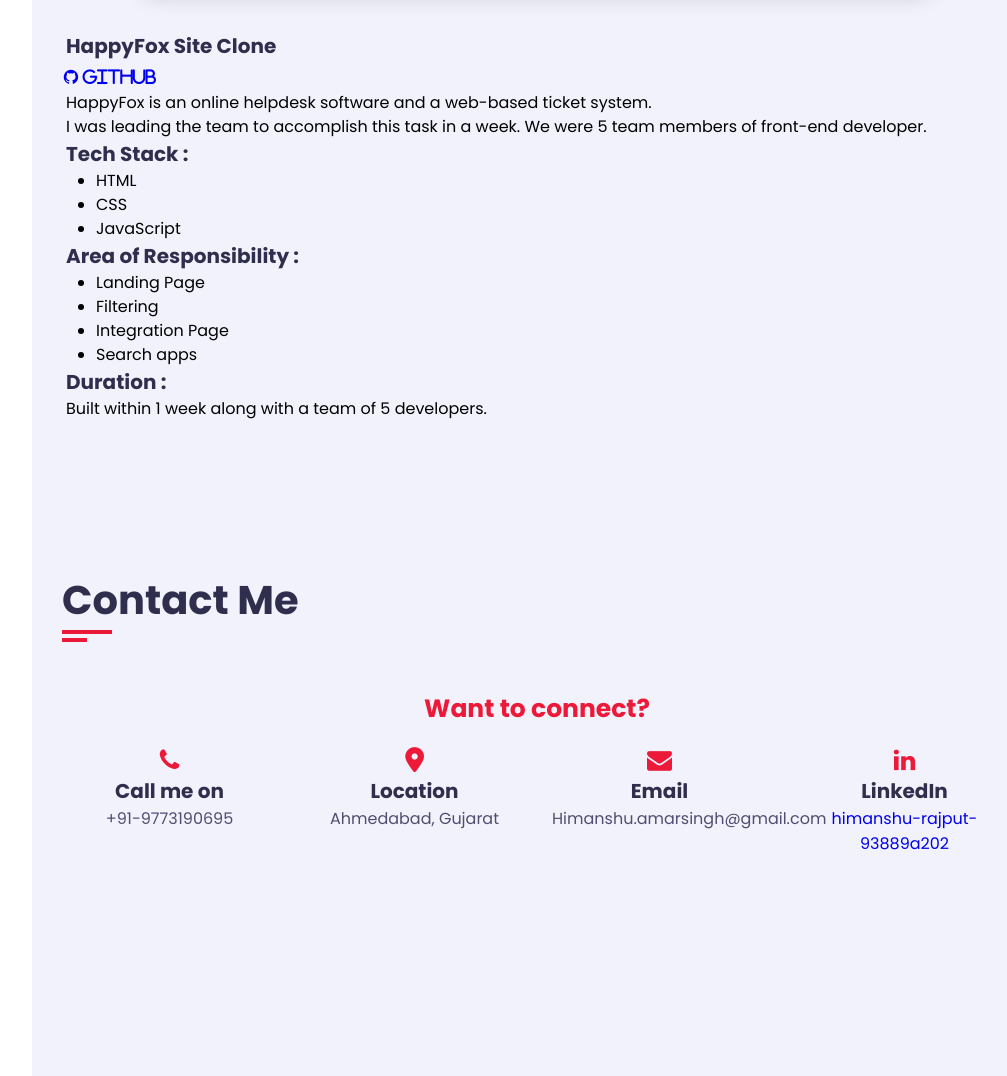
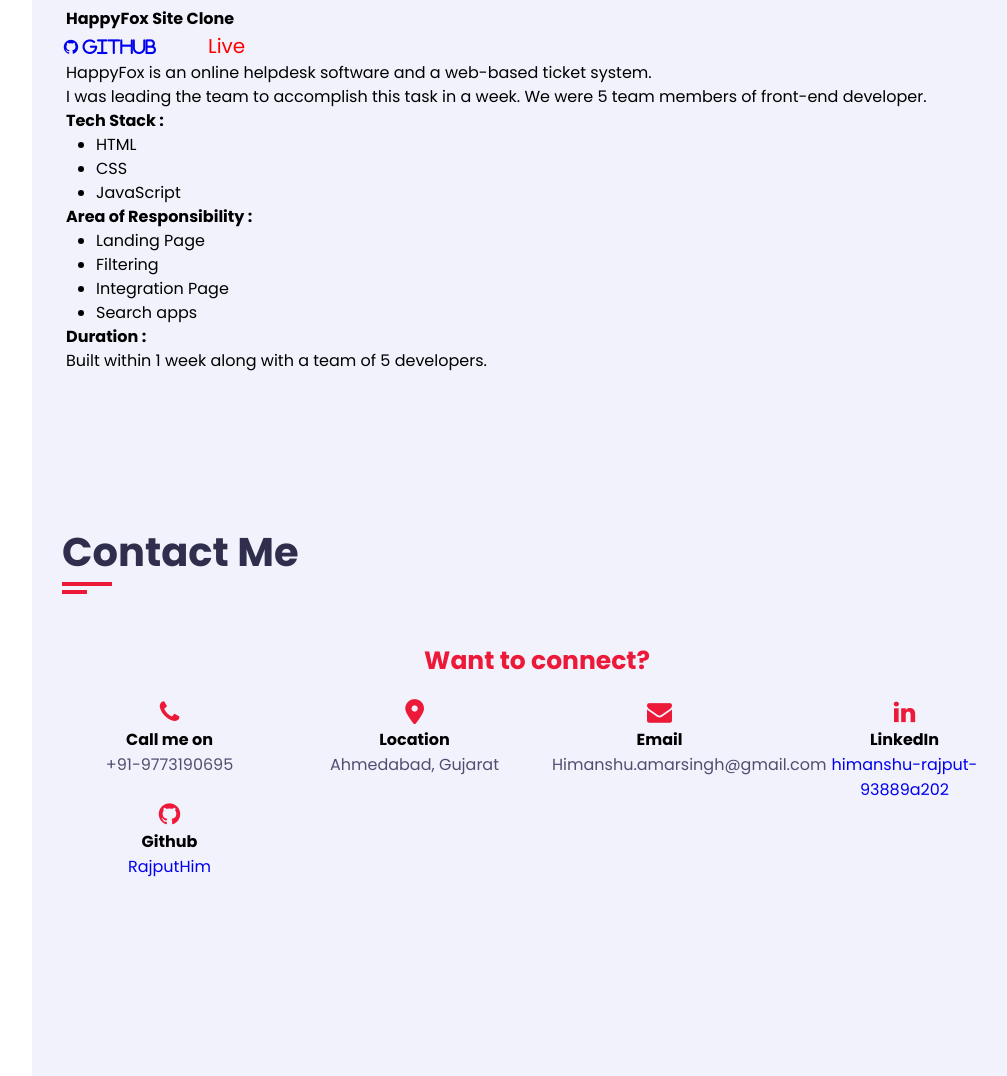
Before and after one commit to RajputHim/RajputHim.github.io, a plain HTML site: page index.html in a window 1280 px wide. Shown: the part 3722-4798 px from the top of the page, without its empty margins (238-1245 px from the left). Drawn offline with Linux system fonts and the light colour scheme; a web font is replaced by a local one.

Commit message:
Added deployed link

```diff
--- a/css/style.css
+++ b/css/style.css
@@ -513,6 +513,15 @@
   margin-top: 25px;
 }
 
+.live_link {
+  margin-left: 50px;
+  color: red;
+  font-size: 20px;
+}
+.live_link:hover {
+  color: green;
+}
+
 .project_ss_cont {
   width: 80%;
   height: 350px;
@@ -559,7 +568,7 @@
   margin-left: 30px;
 }
 
-.site_name,
+/* .site_name,
 h4 {
   text-decoration: none;
   font-size: 20px;
@@ -567,7 +576,7 @@
 }
 .site_name:hover {
   text-decoration: underline;
-}
+} */
 
 /* Contac styling */
 .contact-title {
--- a/index.html
+++ b/index.html
@@ -268,13 +268,15 @@
 
                 </div>
                 <div class="project_info">
-                  <a
+                  <!-- <a
                     class="site_name"
                     href="https://peaceful-scone-c5d9bd.netlify.app/"
                     target="_blank"
                     ><h4>NordStrom Site Clone</h4></a
-                  >
+                  > -->
+                  <h4>NordStrom Site Clone</h4>
                   <a href="https://github.com/Devender0014/NordStrom" target="_blank"><i class="fa fa-github"> Github</i></a>
+                  <a href="https://peaceful-scone-c5d9bd.netlify.app/" target="_blank" class="live_link">Live</a>
                   <p>
                     Nordstrom is a leading fashion retailer offering compelling clothing, shoes, and accessories for men, women, and kids.
                   </p>
@@ -361,13 +363,15 @@
 
                   </div>
                   <div class="project_info">
-                    <a
+                    <!-- <a
                       class="site_name"
                       href="https://chimerical-pegasus-840576.netlify.app/"
                       target="_blank"
                       ><h4>HappyFox Site Clone</h4></a
-                    >
+                    > -->
+                    <h4>HappyFox Site Clone</h4>
                     <a href="https://github.com/RajputHim/illegal-smell-5625" target="_blank"><i class="fa fa-github"> Github</i></a>
+                    <a href="https://chimerical-pegasus-840576.netlify.app/" target="_blank" class="live_link">Live</a>
                     <p>
                       HappyFox is an online helpdesk software and a web-based ticket system.
                     </p>
@@ -440,6 +444,14 @@
                   </p>
               </div>
               <!-- contact infor item end -->
+              <!-- contact infor item start -->
+              <div class="contact-info-item padd-15">
+                <div class="icon"><i class="fa fa-github"></i></div>
+                <h4>Github</h4>
+                <p><a href="https://github.com/RajputHim" target="_blank">RajputHim</a>
+                  </p>
+              </div>
+              <!-- contact infor item end -->
             </div>
           </div>
         </section>
```
